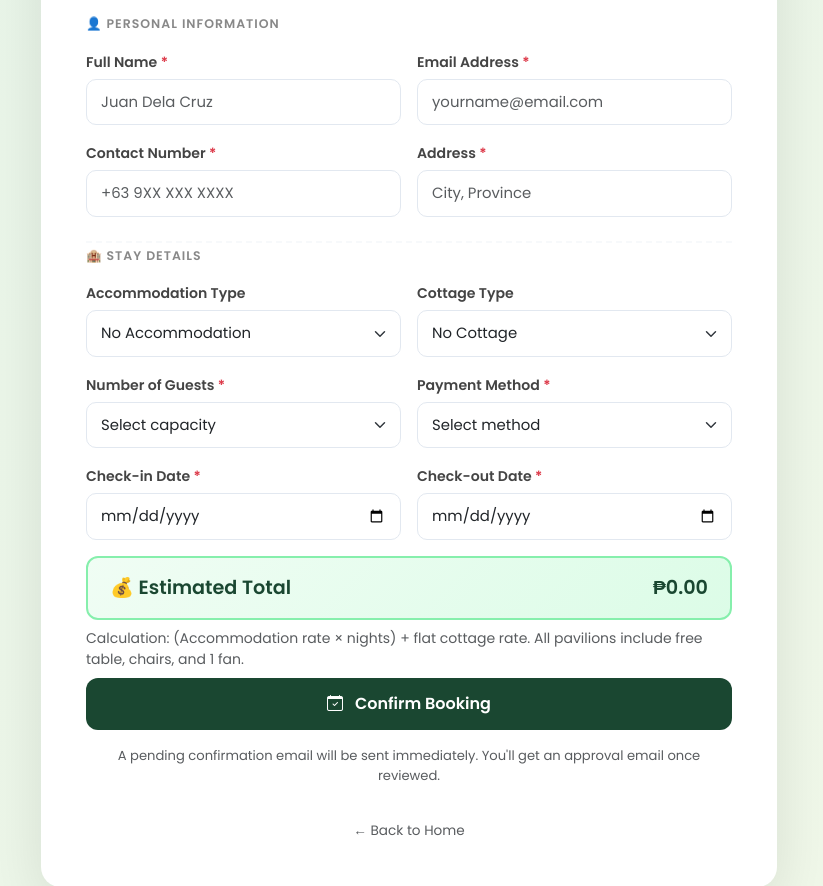
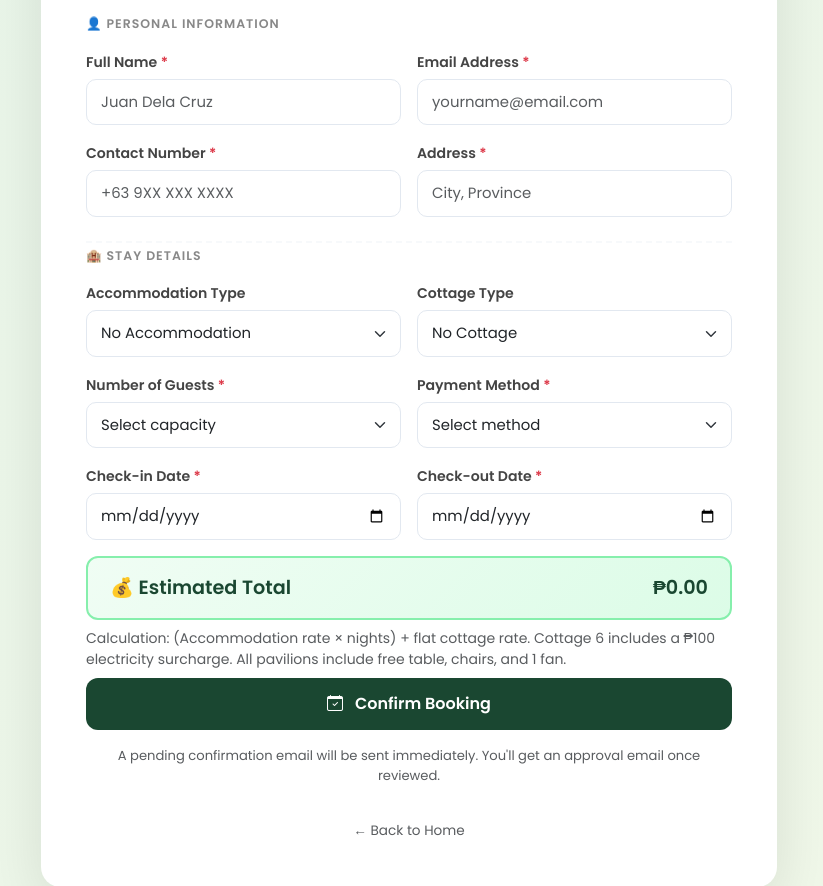
Before and after one commit to viang465/Avianna-s-Inland-Resort-System, a PHP site: page /your-project/book.php in a window 1280 px wide. Shown: the part 158-1044 px from the top of the page, without its empty margins (231-1054 px from the left). Run offline with PHP 8.4, Linux system fonts and the light colour scheme; some libraries are stand-ins or nearby versions.

```diff
--- a/book.php
+++ b/book.php
@@ -18,19 +18,23 @@ $prices = [
     'room'    => [
         'None'                  => 0,
         'Overnight Room'        => 2500,
+        'Poolside Pavilion'     => 2200,
+        'Pavilion 1'            => 2000,
         'Pavilion Overlooking'  => 2500,
         'Old Pavilion'          => 2000,
         'New Pavilion'          => 3500,
     ],
     'cottage' => [
-        'None'       => 0,
-        'Cottage 400'=> 400,
-        'Cottage 600'=> 600,
+        'None'          => 0,
+        'Cottage 6'     => 400,   // +₱100 electricity surcharge applied separately
+        'Cottage 400'   => 400,
+        'Cottage 600'   => 600,
     ],
     'pax'     => [
-        '2-6'   => 0,
+        '1-6'   => 0,
         '7-10'  => 0,
         '11-15' => 0,
+        '16-40' => 0,
     ],
 ];
 
@@ -151,9 +155,17 @@ if ($_SERVER["REQUEST_METHOD"] == "POST") {
         $booking_error = "Check-in date cannot be in the past.";
     } elseif ($checkout <= $checkin) {
         $booking_error = "Check-out date must be after check-in date.";
+    } elseif ($room === 'Overnight Room' && in_array($pax, ['11-15', '16-40'])) {
+        $booking_error = "Overnight Room is limited to a maximum of 6 guests.";
+    } elseif ($cottage === 'Cottage 6' && in_array($pax, ['11-15', '16-40'])) {
+        $booking_error = "Cottage 6 is limited to a maximum of 12 guests (8–12 pax, day stay only).";
     } else {
         $room_price    = $prices['room'][$room]       ?? 0;
         $cottage_price = $prices['cottage'][$cottage] ?? 0;
+        // Add ₱100 electricity surcharge for Cottage 6
+        if ($cottage === 'Cottage 6') {
+            $cottage_price += 100;
+        }
 
         $stmt = $conn->prepare("
             INSERT INTO bookings
@@ -317,8 +329,10 @@ if ($_SERVER["REQUEST_METHOD"] == "POST") {
                     <label class="form-label">Accommodation Type</label>
                     <select name="room_type" class="form-select" id="roomType">
                         <option value="None" data-price="0">No Accommodation</option>
-                        <option value="Overnight Room" data-price="2500">Overnight Room (6 pax + Free Swim) — ₱2,500</option>
-                        <option value="Pavilion Overlooking" data-price="2500">Pavilion Overlooking Pool — ₱2,500</option>
+                        <option value="Overnight Room" data-price="2500">Overnight Room (max 6 pax, AC + Fan, Mini Kitchen) — ₱2,500</option>
+                        <option value="Poolside Pavilion" data-price="2200">Poolside Pavilion (max 40 pax) — ₱2,200</option>
+                        <option value="Pavilion 1" data-price="2000">Pavilion 1 — Semi Open (Chairs & Fan) — ₱2,000</option>
+                        <option value="Pavilion Overlooking" data-price="2500">Pavilion Overlooking Pool (Chairs & Fan) — ₱2,500</option>
                         <option value="Old Pavilion" data-price="2000">Old Pavilion (Chairs & Fan) — ₱2,000</option>
                         <option value="New Pavilion" data-price="3500">New Pavilion (Chairs & Fan) — ₱3,500</option>
                     </select>
@@ -327,17 +341,19 @@ if ($_SERVER["REQUEST_METHOD"] == "POST") {
                     <label class="form-label">Cottage Type</label>
                     <select name="cottage_type" class="form-select" id="cottageType">
                         <option value="None" data-price="0">No Cottage</option>
-                        <option value="Cottage 400" data-price="400">Cottage 400 (Good for 10) — ₱400</option>
-                        <option value="Cottage 600" data-price="600">Cottage 600 (Good for 15) — ₱600</option>
+                        <option value="Cottage 6" data-price="400" data-elec="100">Cottage 6 (8–12 pax, Day Stay Only) — ₱400 + ₱100 electricity</option>
+                        <option value="Cottage 400" data-price="400" data-elec="0">Cottage 400 (Good for 10) — ₱400</option>
+                        <option value="Cottage 600" data-price="600" data-elec="0">Cottage 600 (Good for 15) — ₱600</option>
                     </select>
                 </div>
                 <div class="col-md-6">
                     <label class="form-label">Number of Guests <span class="text-danger">*</span></label>
                     <select name="pax" class="form-select" id="paxType" required>
                         <option value="" disabled selected>Select capacity</option>
-                        <option value="2-6">Up to 6 guests</option>
+                        <option value="1-6">Up to 6 guests</option>
                         <option value="7-10">7 – 10 guests</option>
                         <option value="11-15">11 – 15 guests</option>
+                        <option value="16-40">16 – 40 guests</option>
                     </select>
                 </div>
                 <div class="col-md-6">
@@ -368,7 +384,7 @@ if ($_SERVER["REQUEST_METHOD"] == "POST") {
                     </div>
                     <input type="hidden" name="total_price" id="totalPriceInput" value="0">
                     <small class="text-muted mt-2 d-block">
-                        Calculation: (Accommodation rate × nights) + flat cottage rate.
+                        Calculation: (Accommodation rate × nights) + flat cottage rate. Cottage 6 includes a ₱100 electricity surcharge.
                         All pavilions include free table, chairs, and 1 fan.
                     </small>
                 </div>
@@ -394,8 +410,11 @@ if ($_SERVER["REQUEST_METHOD"] == "POST") {
 
 <script>
 function calculateTotal() {
-    const roomPrice    = parseInt(document.getElementById('roomType').selectedOptions[0].dataset.price)    || 0;
-    const cottagePrice = parseInt(document.getElementById('cottageType').selectedOptions[0].dataset.price) || 0;
+    const roomSel    = document.getElementById('roomType');
+    const cottageSel = document.getElementById('cottageType');
+    const roomPrice    = parseInt(roomSel.selectedOptions[0].dataset.price)    || 0;
+    const cottagePrice = parseInt(cottageSel.selectedOptions[0].dataset.price) || 0;
+    const elecSurcharge= parseInt(cottageSel.selectedOptions[0].dataset.elec)  || 0;
     const checkin      = document.getElementById('checkinDate').value;
     const checkout     = document.getElementById('checkoutDate').value;
 
@@ -405,7 +424,7 @@ function calculateTotal() {
         if (diff > 0) nights = diff;
     }
 
-    const total = (roomPrice * nights) + cottagePrice;
+    const total = (roomPrice * nights) + cottagePrice + elecSurcharge;
     document.getElementById('totalAmount').textContent = total.toFixed(2);
     document.getElementById('totalPriceInput').value   = total.toFixed(2);
 }
```
